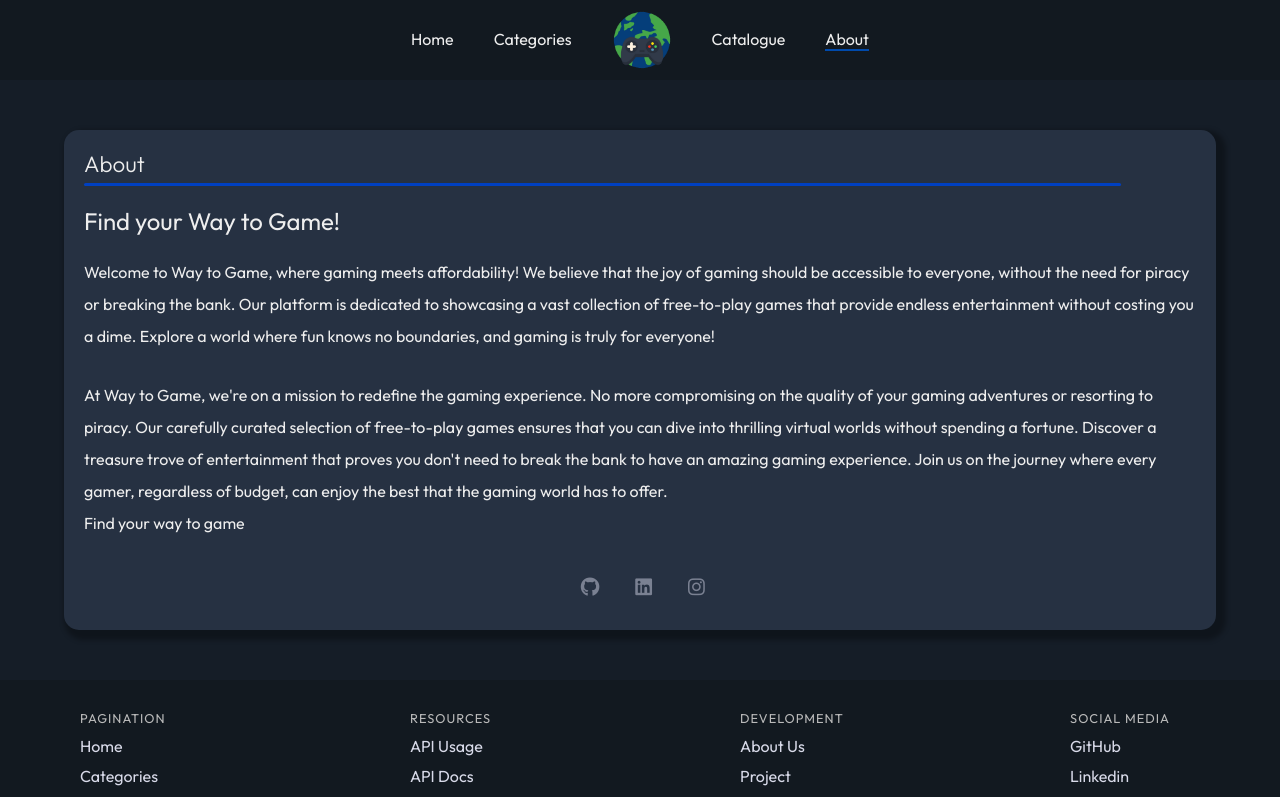
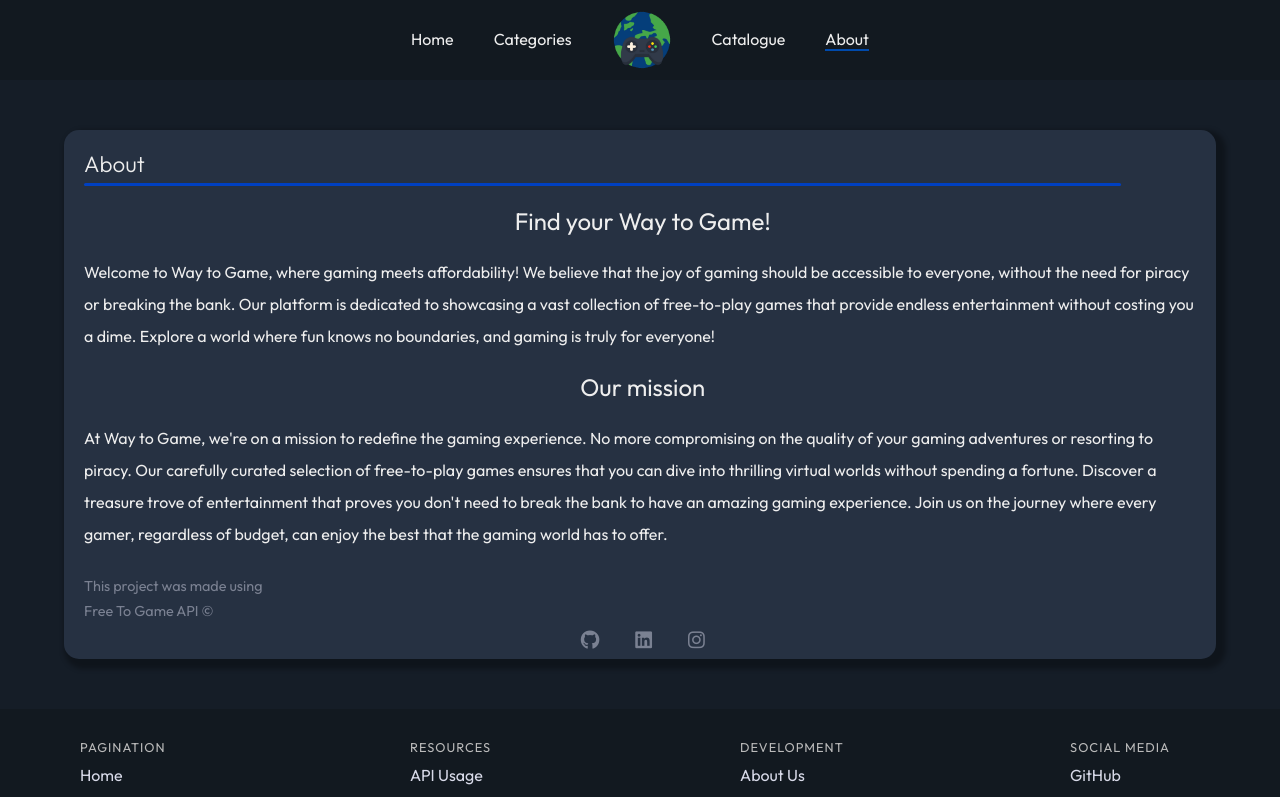
Before and after one commit to TerryKrom/waytogame, a React (Create React App) app: page /about in a window 1280 px wide. Shown: the top 797 px of the page. Built offline with nearby package versions, Linux system fonts and the light colour scheme.

Commit message:
about page updated

```diff
--- a/src/components/gameContainer.jsx
+++ b/src/components/gameContainer.jsx
@@ -10,7 +10,7 @@ const GameContainer = ({ game }) => {
     // Simula uma requisição de dados demorada
     setTimeout(() => {
       try {
-        if (!game || game.length < 4) {
+        if (!game) {
           throw new Error('Dados de jogo inválidos'); // Tratamento de erro
         }
 
--- a/src/components/mainAbout.css
+++ b/src/components/mainAbout.css
@@ -20,18 +20,20 @@
     display: flex;
     justify-content: space-around;
     flex-direction: column;
-    align-items: flex-start;
+    align-items: center;
     width: 100%;
     /* border: 1px solid #Fff; */
 }
 
-.about-header h2{
+.about-container h2{
     font-weight: 400;
     margin-bottom: 20px;
+    text-align: center;
 }
 
 .about-container p{
     line-height: 2rem;
+    margin-bottom: 20px;
 }
 
 .about-bottom {
@@ -57,3 +59,16 @@
     color: #eeefff6c;
     text-decoration: none;
 }
+
+.api-text{
+    color: #eeefff6c;
+    font-size: 0.9rem;
+}
+
+.api-text a{
+    text-decoration: none;
+    color: inherit;
+}
+.api-text p{
+    margin: 0;
+}
--- a/src/components/mainAbout.jsx
+++ b/src/components/mainAbout.jsx
@@ -10,8 +10,12 @@ const MainAbout = () => {
                 <p>Welcome to Way to Game, where gaming meets affordability! We believe that the joy of gaming should be accessible to everyone, without the need for piracy or breaking the bank. Our platform is dedicated to showcasing a vast collection of free-to-play games that provide endless entertainment without costing you a dime. Explore a world where fun knows no boundaries, and gaming is truly for everyone!</p>
             </div>
             <div className="about-center">
+                <h2>Our mission</h2>
                 <p>At Way to Game, we're on a mission to redefine the gaming experience. No more compromising on the quality of your gaming adventures or resorting to piracy. Our carefully curated selection of free-to-play games ensures that you can dive into thrilling virtual worlds without spending a fortune. Discover a treasure trove of entertainment that proves you don't need to break the bank to have an amazing gaming experience. Join us on the journey where every gamer, regardless of budget, can enjoy the best that the gaming world has to offer.</p>
-                <p>Find your way to game</p>
+                <div className="api-text">
+                    <p>This project was made using </p>
+                    <Link to="https://freetogame.com">Free To Game API &copy;</Link>
+                </div>
             </div>
             <div className="about-bottom">
                 <div className="social-icons">
```
